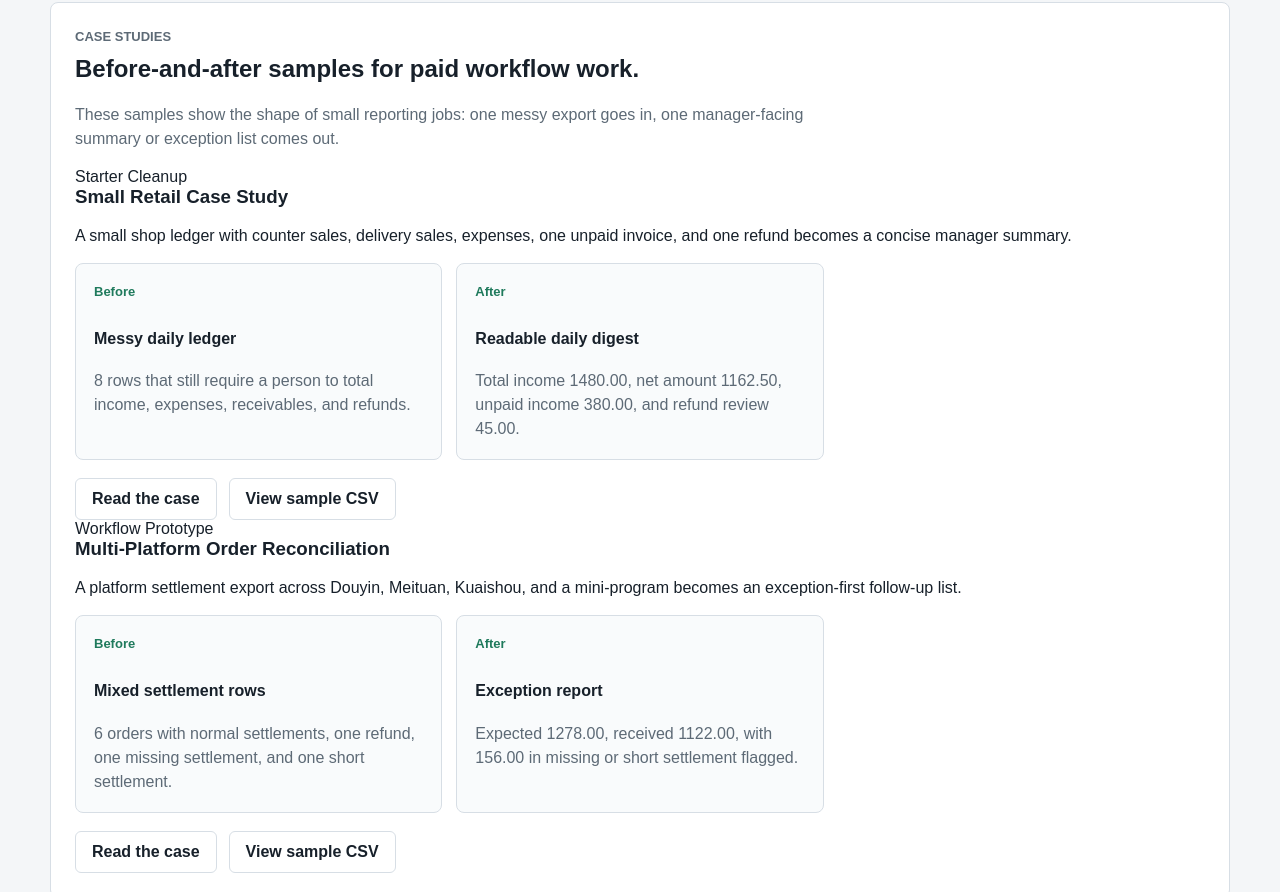
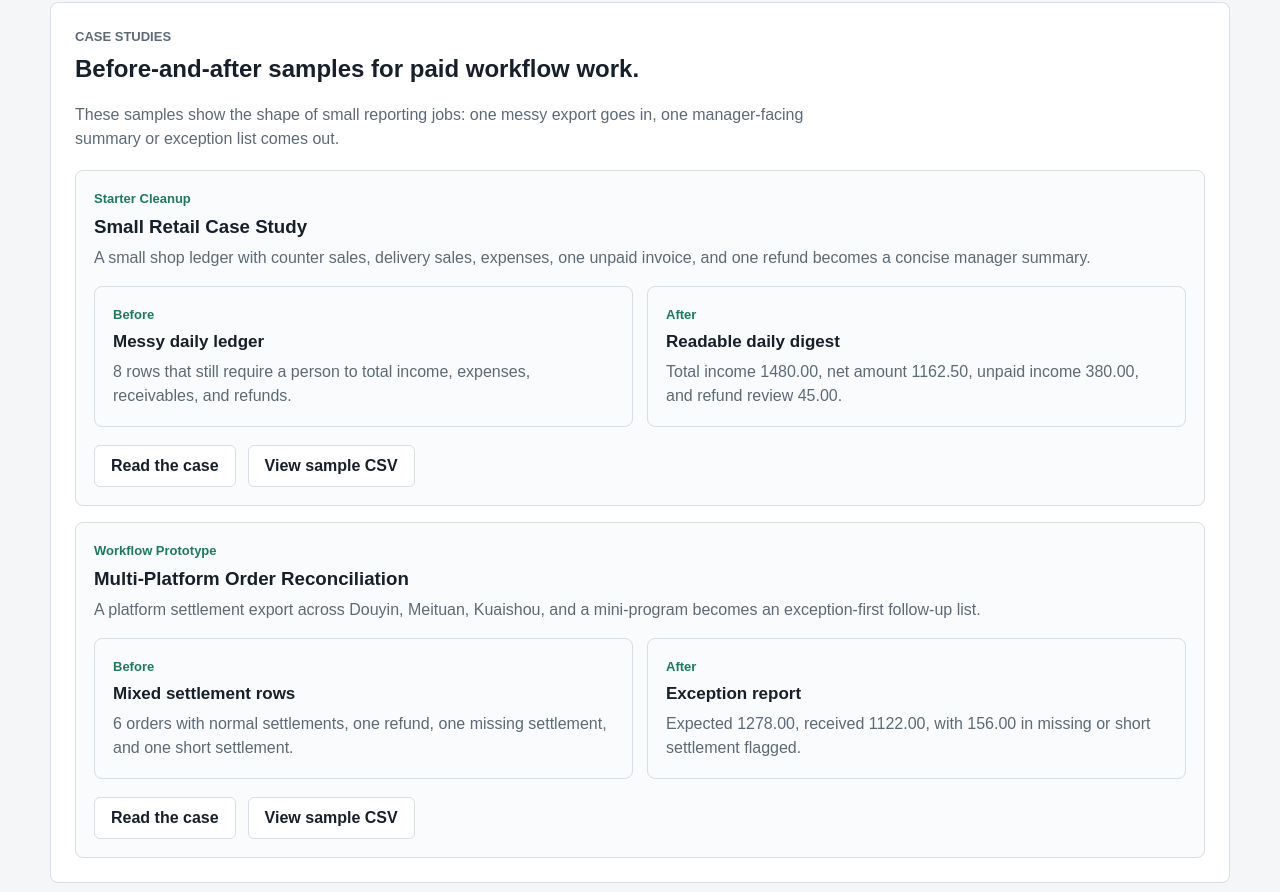
Before and after one commit to fabkshdkadhj/business-tool-lab, a website with bundled scripts: page index.html in a window 1280 px wide. Shown: the part 1223-2115 px from the top of the page. Built offline with nearby package versions, Linux system fonts and the light colour scheme.

Commit message:
Add marketplace reconciliation case for styles.css

```diff
--- a/styles.css
+++ b/styles.css
@@ -43,6 +43,7 @@ body {
 h1,
 h2,
 h3,
+h4,
 p {
   margin-top: 0;
 }
@@ -274,11 +275,41 @@ button:hover {
   font-weight: 700;
 }
 
+.case-list {
+  display: grid;
+  gap: 16px;
+  margin-top: 18px;
+}
+
+.case-showcase {
+  padding: 18px;
+  border: 1px solid var(--line);
+  border-radius: 8px;
+  background: var(--card);
+}
+
+.case-showcase h3 {
+  margin-bottom: 8px;
+}
+
+.case-showcase p {
+  color: var(--muted);
+  line-height: 1.5;
+}
+
+.case-label {
+  display: inline-block;
+  margin-bottom: 10px;
+  color: var(--accent);
+  font-size: 13px;
+  font-weight: 700;
+}
+
 .case-study-grid {
   display: grid;
-  grid-template-columns: repeat(3, minmax(0, 1fr));
+  grid-template-columns: repeat(2, minmax(0, 1fr));
   gap: 14px;
-  margin-top: 18px;
+  margin-top: 14px;
 }
 
 .case-card span {
@@ -287,6 +318,11 @@ button:hover {
   color: var(--accent);
   font-size: 13px;
   font-weight: 700;
+}
+
+.case-card h4 {
+  margin-bottom: 8px;
+  font-size: 17px;
 }
 
 .case-study-actions {
```
